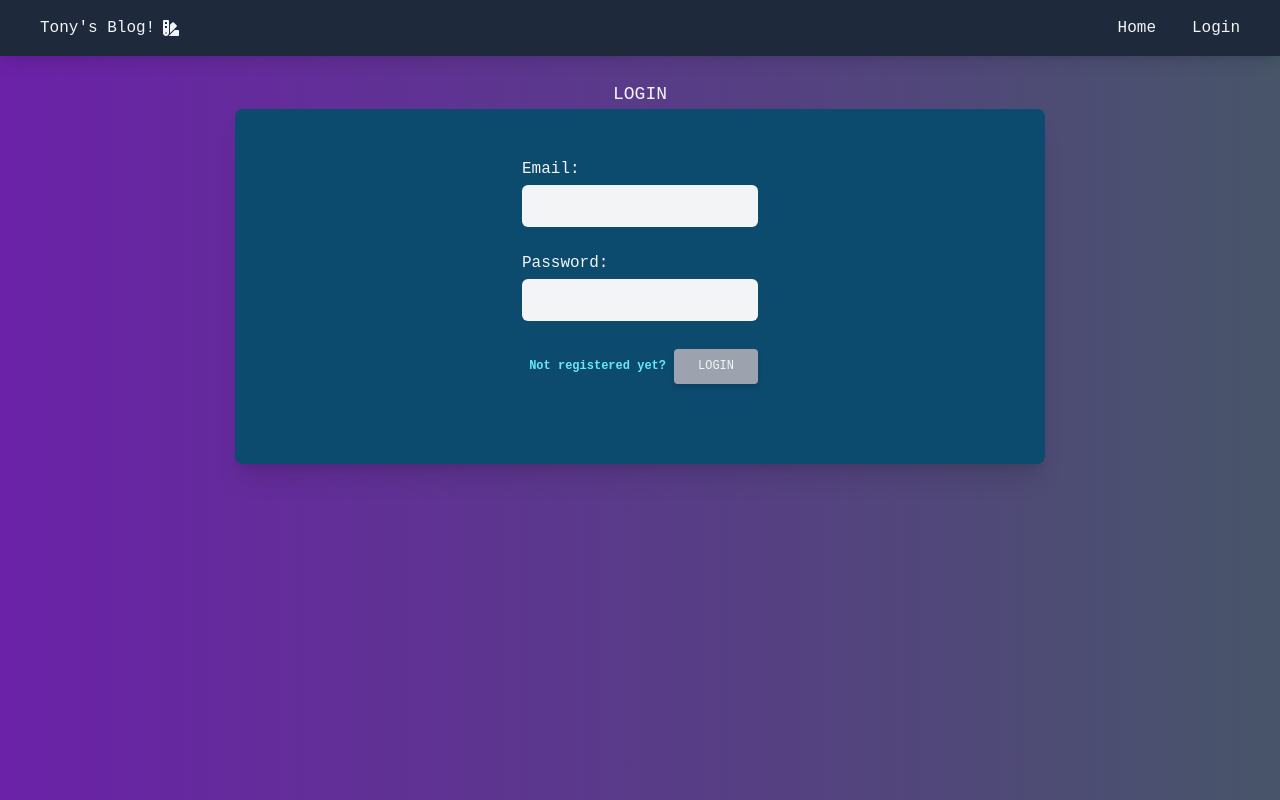
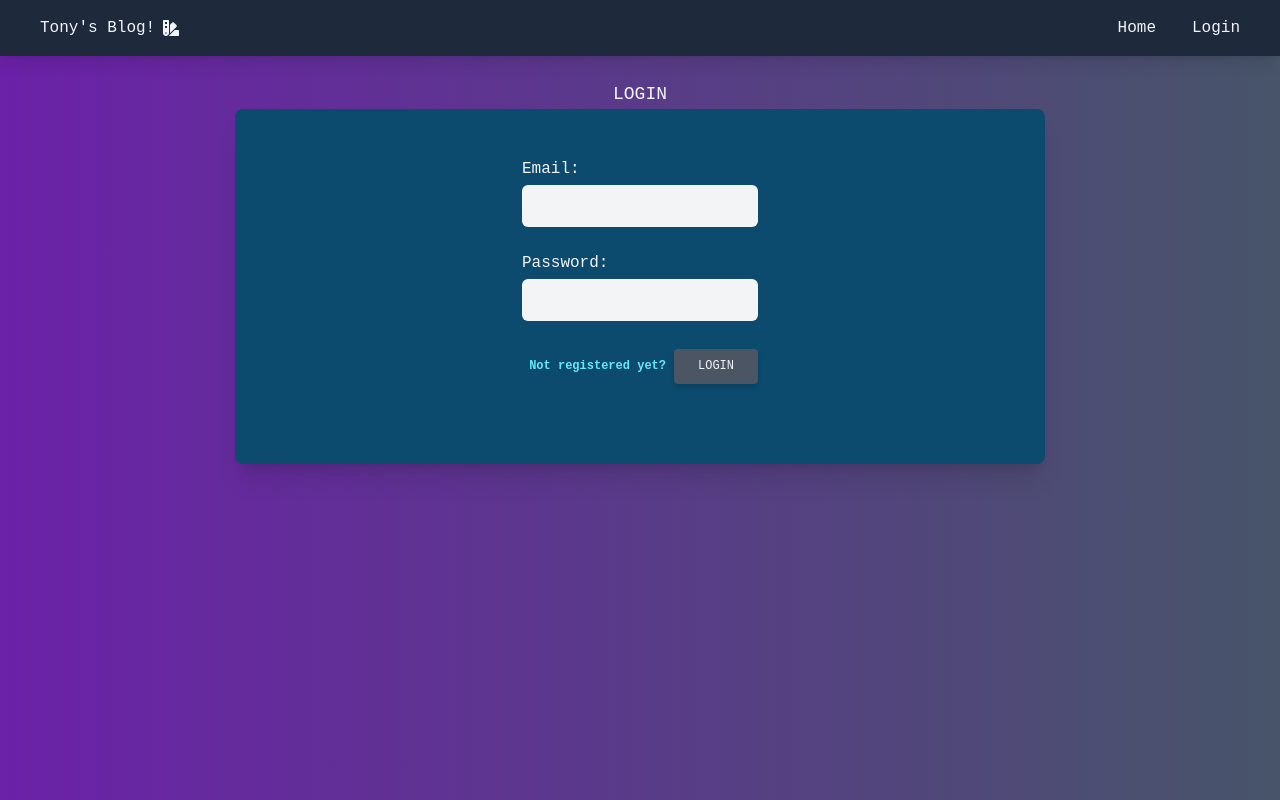
Before and after one commit to antoniogiachin/supabase-react-blog, a React (Vite) app: page /auth in a window 1280 px wide. Built offline with nearby package versions, Linux system fonts and the light colour scheme; no server answers.

Commit message:
[Task2-fixes] - Fix color buttons

```diff
--- a/src/components/UI/TheButton.jsx
+++ b/src/components/UI/TheButton.jsx
@@ -6,32 +6,32 @@ export const TheButton = (props) => {
     switch (props.type) {
       case "warning":
         return {
-          colors: "bg-yellow-400 text-slate-100",
-          hover: "hover:bg-yellow-600 hover:shadow-lg",
+          colors: "bg-yellow-600 text-slate-100",
+          hover: "hover:bg-yellow-400 hover:shadow-lg",
           focus:
             "focus:bg-yellow-300 focus:shadow-lg focus:outline-none focus:ring-0",
           active: "active:bg-gray-400 active:shadow-lg",
         };
       case "danger":
         return {
-          colors: "bg-red-400 text-slate-100",
-          hover: "hover:bg-red-600 hover:shadow-lg",
+          colors: "bg-red-600 text-slate-100",
+          hover: "hover:bg-red-400 hover:shadow-lg",
           focus:
             "focus:bg-red-300 focus:shadow-lg focus:outline-none focus:ring-0",
           active: "active:bg-gray-400 active:shadow-lg",
         };
       case "secondary":
         return {
-          colors: "bg-gray-400 text-slate-100",
-          hover: "hover:bg-gray-600 hover:shadow-lg",
+          colors: "bg-gray-600 text-slate-100",
+          hover: "hover:bg-gray-400 hover:shadow-lg",
           focus:
             "focus:bg-gray-300 focus:shadow-lg focus:outline-none focus:ring-0",
           active: "active:bg-gray-400 active:shadow-lg",
         };
       default:
         return {
-          colors: "bg-green-400 text-slate-100",
-          hover: "hover:bg-green-600 hover:shadow-lg",
+          colors: "bg-green-600 text-slate-100",
+          hover: "hover:bg-green-400 hover:shadow-lg",
           focus:
             "focus:bg-green-300 focus:shadow-lg focus:outline-none focus:ring-0",
           active: "active:bg-green-400 active:shadow-lg",
--- a/src/pages/Dashboard.jsx
+++ b/src/pages/Dashboard.jsx
@@ -65,7 +65,8 @@ export const Dashboard = () => {
           <div>
             <img
               src={`${
-                import.meta.env.VITE_AVATARS_STORAGE_PUBLIC_URL
+                import
+                .meta.env.VITE_AVATARS_STORAGE_PUBLIC_URL
               }${avatarUrl}`}
               alt="profile-pic"
             />
```
